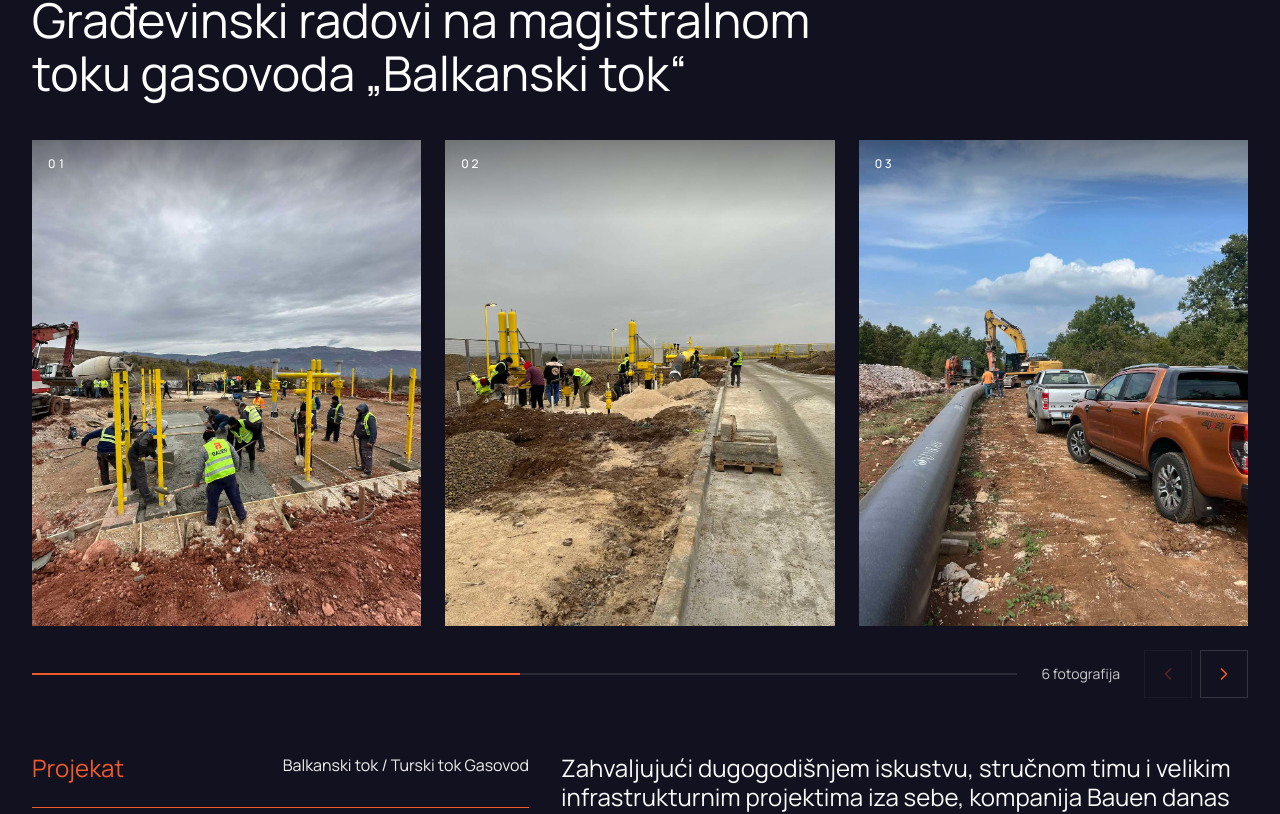
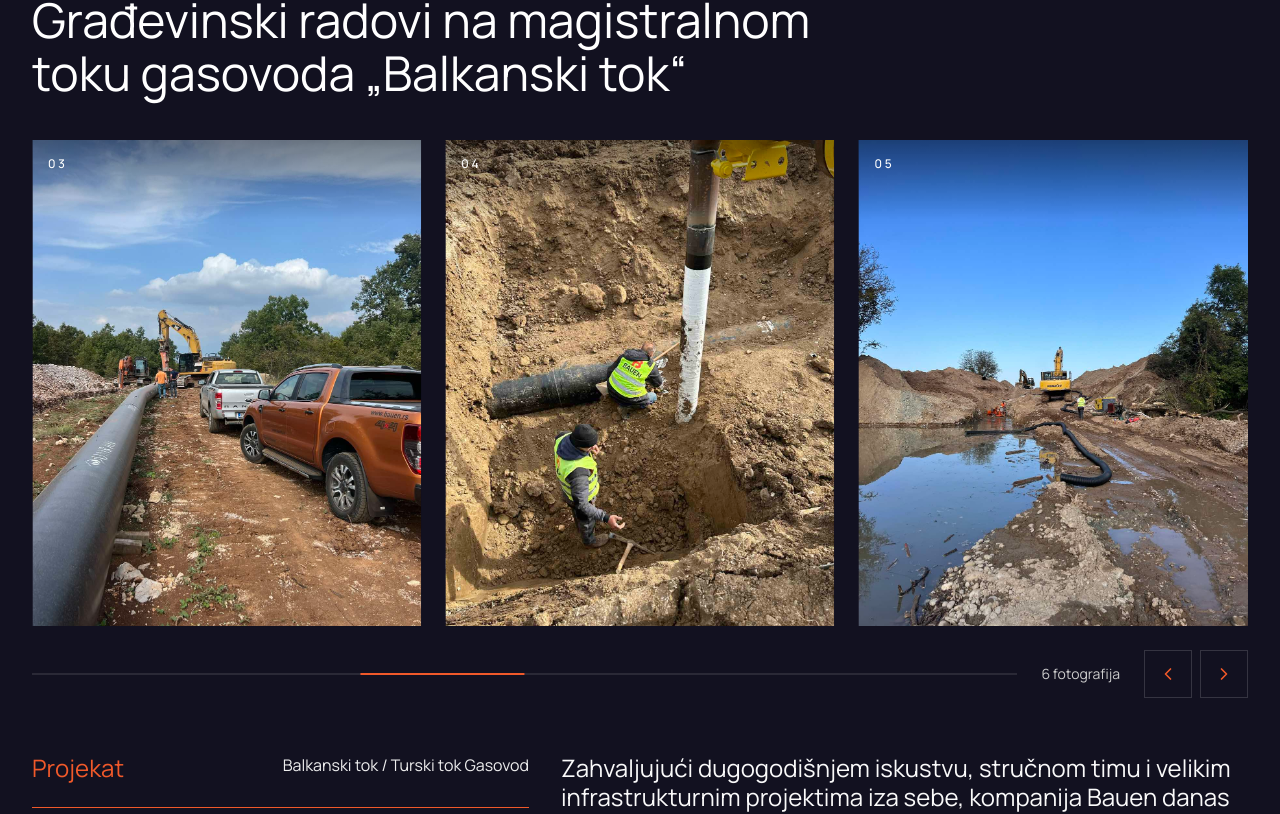
Before and after one commit to miljanv/bauen, a Next.js app: page / in a window 1280 px wide. Shown: the part 3791-4605 px from the top of the page. Built offline with nearby package versions, Linux system fonts and the light colour scheme; no server answers.

Commit message:
feat: projects slider

```diff
--- a/src/components/home-project-feature.tsx
+++ b/src/components/home-project-feature.tsx
@@ -15,12 +15,9 @@ import { Reveal } from "@/components/reveal";
 import { getProjectPath, type Project } from "@/lib/projects";
 import { cn } from "@/lib/utils";
 
-type CarouselState = {
-  progress: number;
-  visibleRatio: number;
-  canPrev: boolean;
-  canNext: boolean;
-};
+const AUTO_SLIDE_MS = 3000;
+const SLIDE_TRANSITION_MS = 700;
+const SWIPE_THRESHOLD_PX = 40;
 
 function getCarouselImages(project: Project) {
   const seen = new Set<string>();
@@ -51,6 +48,10 @@ const carouselArrowClass = cn(
   "border border-white/15 text-primary hover:border-primary hover:bg-primary hover:text-primary-foreground disabled:pointer-events-none disabled:opacity-30",
 );
 
+function prefersReducedMotion() {
+  return window.matchMedia("(prefers-reduced-motion: reduce)").matches;
+}
+
 export function HomeProjectFeature({
   project,
   index,
@@ -60,53 +61,70 @@ export function HomeProjectFeature({
 }) {
   const href = getProjectPath(project.slug);
   const images = getCarouselImages(project);
-  const trackRef = useRef<HTMLDivElement>(null);
+  const count = images.length;
+  const loops = count > 1;
+  /** Three copies of the images; `position` lives in the middle copy and is re-centred after each slide so the strip never runs out. */
+  const slides = loops ? [...images, ...images, ...images] : images;
+
+  const rootRef = useRef<HTMLDivElement>(null);
+  const swipeStartX = useRef<number | null>(null);
+  const [position, setPosition] = useState(loops ? count : 0);
+  const [animate, setAnimate] = useState(true);
+  const [paused, setPaused] = useState(false);
+  const [inView, setInView] = useState(false);
   const [lightboxIndex, setLightboxIndex] = useState<number | null>(null);
-  const [carousel, setCarousel] = useState<CarouselState>({
-    progress: 0,
-    visibleRatio: 1,
-    canPrev: false,
-    canNext: false,
+
+  const realIndex = ((position % count) + count) % count;
+
+  const move = useCallback(
+    (direction: 1 | -1) => {
+      if (!loops) return;
+      setAnimate(true);
+      setPosition((p) => {
+        const next = p + direction;
+        if (prefersReducedMotion()) {
+          return count + (((next - count) % count) + count) % count;
+        }
+        return Math.min(Math.max(next, 1), count * 3 - 3);
       });
+    },
+    [count, loops],
+  );
 
-  const updateCarousel = useCallback(() => {
-    const el = trackRef.current;
+  useEffect(() => {
+    if (!loops || (position >= count && position < count * 2)) return;
+    const timer = window.setTimeout(() => {
+      setAnimate(false);
+      setPosition((p) => count + ((p % count) + count) % count);
+    }, SLIDE_TRANSITION_MS + 50);
+    return () => window.clearTimeout(timer);
+  }, [position, count, loops]);
+
+  useEffect(() => {
+    if (animate) return;
+    let frame = requestAnimationFrame(() => {
+      frame = requestAnimationFrame(() => setAnimate(true));
+    });
+    return () => cancelAnimationFrame(frame);
+  }, [animate]);
+
+  useEffect(() => {
+    const el = rootRef.current;
     if (!el) return;
-    const max = el.scrollWidth - el.clientWidth;
-    setCarousel({
-      progress: max > 0 ? el.scrollLeft / max : 0,
-      visibleRatio: el.scrollWidth > 0 ? el.clientWidth / el.scrollWidth : 1,
-      canPrev: el.scrollLeft > 4,
-      canNext: el.scrollLeft < max - 4,
-    });
+    const io = new IntersectionObserver(
+      ([entry]) => setInView(entry?.isIntersecting ?? false),
+      { threshold: 0.25 },
+    );
+    io.observe(el);
+    return () => io.disconnect();
   }, []);
 
   useEffect(() => {
-    const el = trackRef.current;
-    if (!el) return;
-    const ro = new ResizeObserver(updateCarousel);
-    ro.observe(el);
-    el.addEventListener("scroll", updateCarousel, { passive: true });
-    return () => {
-      ro.disconnect();
-      el.removeEventListener("scroll", updateCarousel);
-    };
-  }, [updateCarousel]);
-
-  const scrollBySlide = (direction: 1 | -1) => {
-    const el = trackRef.current;
-    if (!el) return;
-    const slide = el.firstElementChild as HTMLElement | null;
-    const gap = parseFloat(getComputedStyle(el).columnGap) || 0;
-    const step = (slide?.offsetWidth ?? el.clientWidth) + gap;
-    el.scrollBy({ left: direction * step, behavior: "smooth" });
-  };
-
-  const thumbOffset =
-    carousel.visibleRatio > 0
-      ? (carousel.progress * (1 - carousel.visibleRatio)) /
-        carousel.visibleRatio
-      : 0;
+    if (!loops || paused || !inView || lightboxIndex !== null) return;
+    if (prefersReducedMotion()) return;
+    const timer = window.setTimeout(() => move(1), AUTO_SLIDE_MS);
+    return () => window.clearTimeout(timer);
+  }, [position, loops, paused, inView, lightboxIndex, move]);
 
   return (
     <article>
@@ -132,22 +150,57 @@ export function HomeProjectFeature({
         className="mt-8 md:mt-10"
       >
         <div
-          ref={trackRef}
+          ref={rootRef}
           role="region"
+          aria-roledescription="karusel"
           aria-label={`Galerija projekta: ${project.title}`}
           tabIndex={0}
-          className="flex snap-x snap-mandatory gap-4 overflow-x-auto overscroll-x-contain [scrollbar-width:none] focus-visible:outline-none focus-visible:ring-2 focus-visible:ring-primary md:gap-6 [&::-webkit-scrollbar]:hidden"
+          className="overflow-hidden focus-visible:outline-none focus-visible:ring-2 focus-visible:ring-primary"
+          onMouseEnter={() => setPaused(true)}
+          onMouseLeave={() => setPaused(false)}
+          onFocus={() => setPaused(true)}
+          onBlur={() => setPaused(false)}
+          onKeyDown={(e) => {
+            if (e.key === "ArrowLeft") move(-1);
+            if (e.key === "ArrowRight") move(1);
+          }}
+          onTouchStart={(e) => {
+            swipeStartX.current = e.touches[0]?.clientX ?? null;
+            setPaused(true);
+          }}
+          onTouchEnd={(e) => {
+            const start = swipeStartX.current;
+            const end = e.changedTouches[0]?.clientX;
+            swipeStartX.current = null;
+            setPaused(false);
+            if (start == null || end == null) return;
+            const delta = end - start;
+            if (Math.abs(delta) >= SWIPE_THRESHOLD_PX) move(delta < 0 ? 1 : -1);
+          }}
         >
-          {images.map((image, i) => (
           <div
-              key={image.src}
-              className="relative aspect-4/5 w-[82%] shrink-0 snap-start overflow-hidden sm:w-[calc((100%-1rem)/2)] md:w-[calc((100%-1.5rem)/2)] lg:w-[calc((100%-3rem)/3)]"
+            className={cn(
+              "flex touch-pan-y gap-(--gap) [--gap:1rem] [--slide:82%] sm:[--slide:calc((100%_-_var(--gap))_/_2)] md:[--gap:1.5rem] lg:[--slide:calc((100%_-_2_*_var(--gap))_/_3)]",
+              animate &&
+                "transition-transform ease-[cubic-bezier(0.22,1,0.36,1)] motion-reduce:transition-none",
+            )}
+            style={{
+              transform: `translateX(calc(${-position} * (var(--slide) + var(--gap))))`,
+              transitionDuration: `${SLIDE_TRANSITION_MS}ms`,
+            }}
+          >
+            {slides.map((image, i) => {
+              const imageIndex = i % count;
+              return (
+                <div
+                  key={`${i}-${image.src}`}
+                  className="relative aspect-4/5 w-(--slide) shrink-0 overflow-hidden"
                 >
                   <ProjectGalleryImageButton
                     src={image.src}
                     alt={image.alt}
                     sizes="(max-width:640px) 82vw, (max-width:1024px) 50vw, 400px"
-                index={i}
+                    index={imageIndex}
                     onOpen={setLightboxIndex}
                   />
                   <span
@@ -158,19 +211,21 @@ export function HomeProjectFeature({
                     className="pointer-events-none absolute left-4 top-4 font-sans text-xs font-medium tabular-nums tracking-[0.2em] text-white"
                     aria-hidden
                   >
-                {String(i + 1).padStart(2, "0")}
+                    {String(imageIndex + 1).padStart(2, "0")}
                   </span>
                 </div>
-          ))}
+              );
+            })}
+          </div>
         </div>
 
         <div className="mt-6 flex items-center gap-4 md:gap-6">
           <div className="relative h-0.5 flex-1 overflow-hidden bg-white/10">
             <div
-              className="absolute inset-y-0 left-0 bg-primary transition-transform duration-150 ease-out"
+              className="absolute inset-y-0 left-0 bg-primary transition-transform duration-500 ease-out motion-reduce:transition-none"
               style={{
-                width: `${carousel.visibleRatio * 100}%`,
-                transform: `translateX(${thumbOffset * 100}%)`,
+                width: `${100 / count}%`,
+                transform: `translateX(${realIndex * 100}%)`,
               }}
             />
           </div>
@@ -180,8 +235,8 @@ export function HomeProjectFeature({
           <div className="flex gap-2">
             <button
               type="button"
-              onClick={() => scrollBySlide(-1)}
-              disabled={!carousel.canPrev}
+              onClick={() => move(-1)}
+              disabled={!loops}
               className={carouselArrowClass}
               aria-label="Prethodne fotografije"
             >
@@ -189,8 +244,8 @@ export function HomeProjectFeature({
             </button>
             <button
               type="button"
-              onClick={() => scrollBySlide(1)}
-              disabled={!carousel.canNext}
+              onClick={() => move(1)}
+              disabled={!loops}
               className={carouselArrowClass}
               aria-label="Sledeće fotografije"
             >
```
Lines whose indentation alone changed are shown as unchanged.
